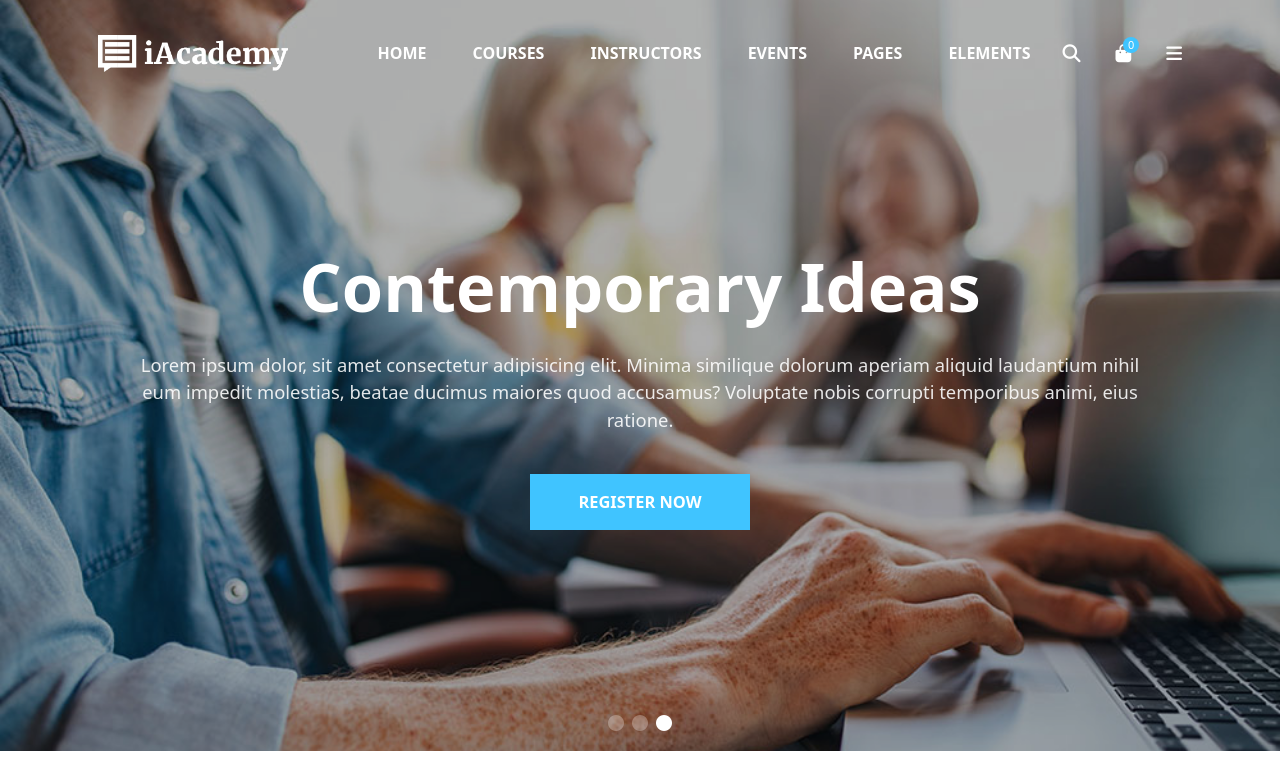
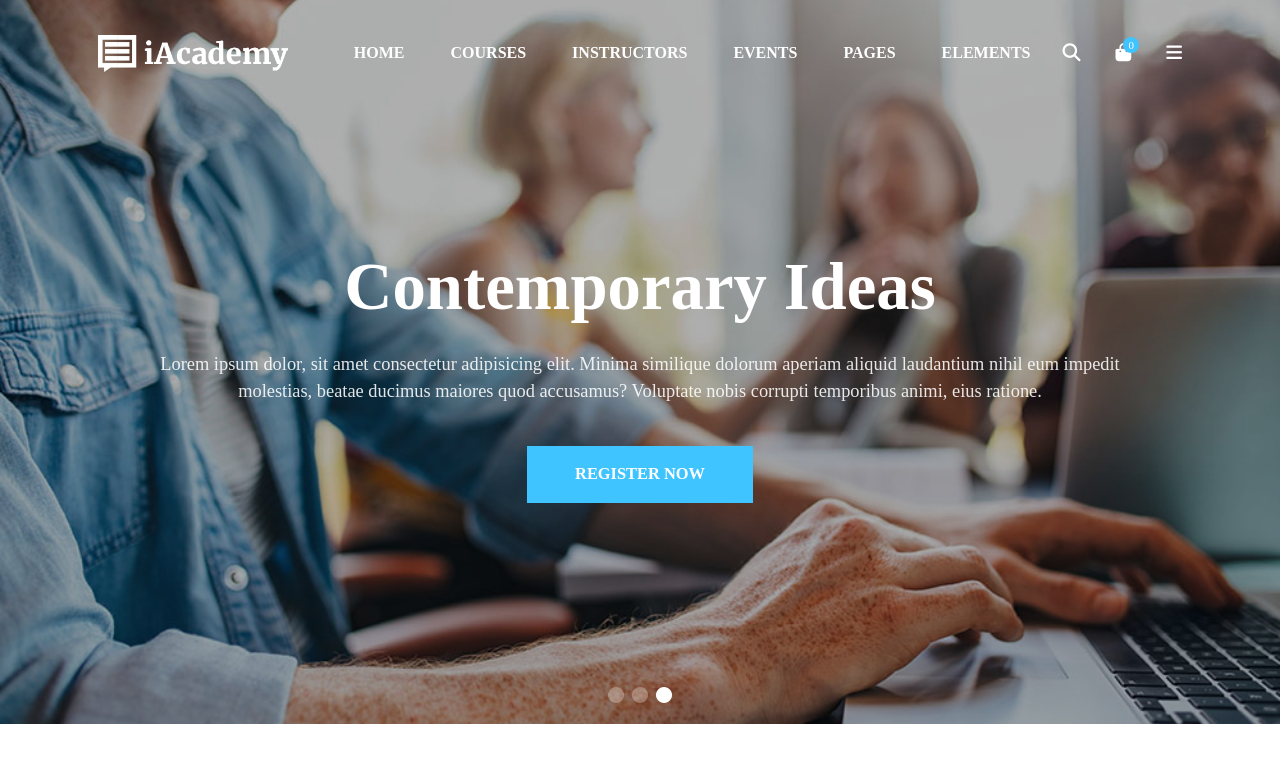
Before and after one commit to alemica97/proj-html-vuejs, a Vue app: page / in a window 1280 px wide. Shown: the top 771 px of the page. Built offline with nearby package versions, Linux system fonts and the light colour scheme; a small style sheet from the web is missing.

Commit message:
Ho risolto il problema relativo all'overlay e al position relative

```diff
--- a/src/assets/scss/_common.scss
+++ b/src/assets/scss/_common.scss
@@ -6,6 +6,7 @@
     margin: 0;
     padding: 0;
     box-sizing: border-box;
+    font-family: "Old Standard TT", serif;
 }
 
 a{
@@ -17,9 +18,6 @@ ul,li{
     list-style-type: none;
 }
 
-html{
-    font-family: "Old Standard TT", serif;
-}
 
 img{
     max-width: 100%;
@@ -32,8 +30,8 @@ figure{
 button{
     padding: 16px 48px;
     border: none;
-    // font-weight: 600;
-    // text-transform: uppercase;
+    font-weight: 600 !important;
+    text-transform: uppercase !important;
 }
 
 .btn-blue{
--- a/src/components/Jumbo.vue
+++ b/src/components/Jumbo.vue
@@ -58,7 +58,7 @@ export default {
         //position: absolute; //una prova per far funzionare il dropdown che con position: relative; non funziona
         position: relative;
         min-height: 400px;
-        z-index: -1;
+        z-index: 0;
 
         &:after {
             position: absolute;
```
